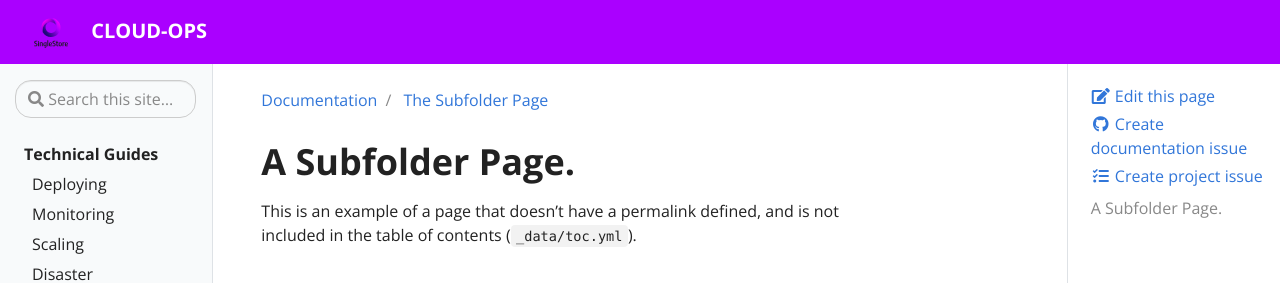
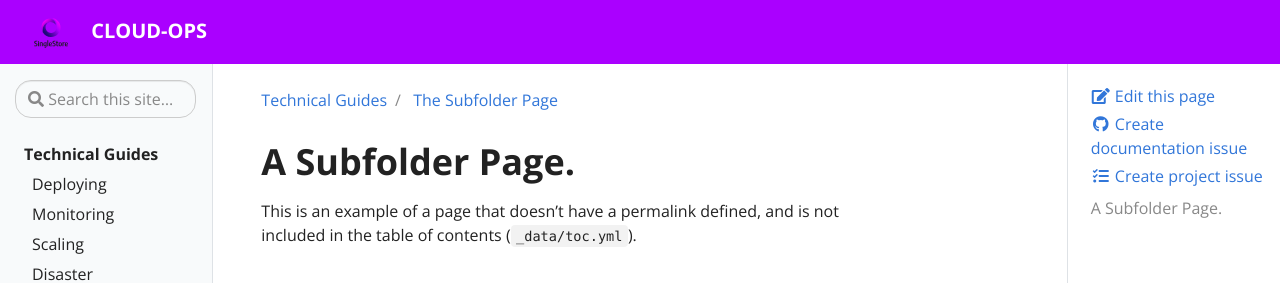
Before and after one commit to sdb-cloud-ops/cloud-ops, a Jekyll site: the page built from _docs/subfolder.md, in a window 1280 px wide and 900 px high. Shown: the top 283 px of the window. Built offline with Jekyll 4.4.1, drawn with Linux system fonts in a browser that asks for light colours.

Commit message:
Update default.html

```diff
--- a/_layouts/default.html
+++ b/_layouts/default.html
@@ -30,7 +30,7 @@
 	          <a href="{{ site.url }}{{ site.baseurl }}{{ page.url }}">{{ page.title }}</a>
                 </li>{% else %}
                 {% if page.url != "/docs/" %}<li class="breadcrumb-item">
-                  <a href="{{ site.url }}{{ site.baseurl }}{% assign crumb_limit = forloop.index | plus: 1 %}{% for crumb in crumbs limit: crumb_limit %}{{ crumb | append: '/' }}{% endfor %}">{% if crumb == "docs" %}Documentation{% else %}{{ crumb | replace:'-',' ' | remove:'.html' | capitalize }}{% endif %}</a>
+                  <a href="{{ site.url }}{{ site.baseurl }}{% assign crumb_limit = forloop.index | plus: 1 %}{% for crumb in crumbs limit: crumb_limit %}{{ crumb | append: '/' }}{% endfor %}">{% if crumb == "docs" %}Technical Guides{% else %}{{ crumb | replace:'-',' ' | remove:'.html' | capitalize }}{% endif %}</a>
                 </li>{% endif %}{% endif %}
                 {% endif %}{% endfor %}
 	      </ol>
```
